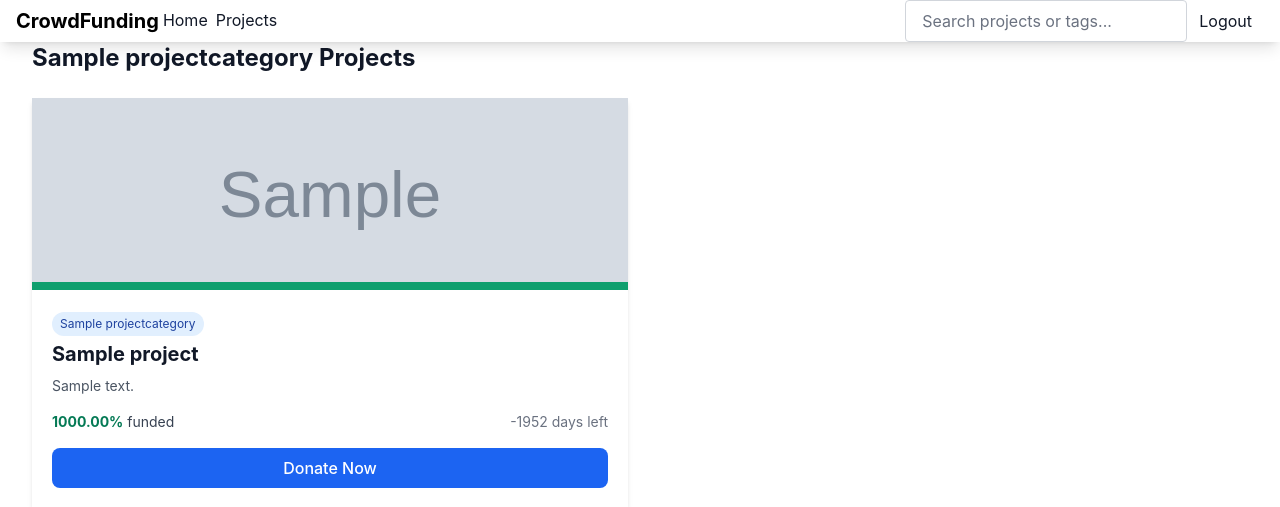
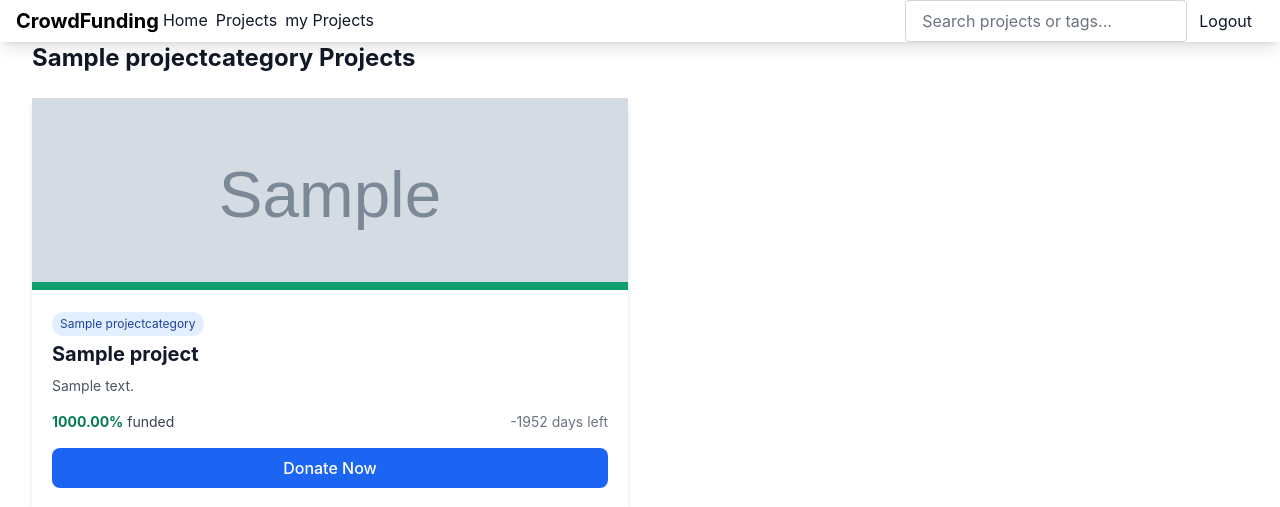
Before and after one commit to ITIOS45CrowdFunding/CrowdFundingAPI_Django, a Django app: page /category/1/ in a window 1280 px wide. Shown: the top 507 px of the page. Run offline with Django 5.2, Linux system fonts and the light colour scheme; a user stored in the database is signed in; tables that the repository leaves empty hold one stand-in row (values such as "Sample post"); grey boxes marked "Sample" are stand-in pictures; style sheets or scripts are compiled from the project's sources; some libraries are stand-ins or nearby versions.

Commit message:
feat: add link to 'my Projects' in header for authenticated users

```diff
--- a/templates/base/header.html
+++ b/templates/base/header.html
@@ -16,6 +16,13 @@
             class="text-gray-900 inline-flex items-center px-1 pt-1 border-b-2 border-transparent hover:border-gray-300"
             >Projects</a
           >
+          {% if user.is_authenticated %}
+          <a
+            href={% url "projects:my_projects" %}
+            class="text-gray-900 inline-flex items-center px-1 pt-1 border-b-2 border-transparent hover:border-gray-300"
+            >my Projects</a
+          >
+          {% endif %}
         </div>
       </div>
       <div class="flex items-center">
```
